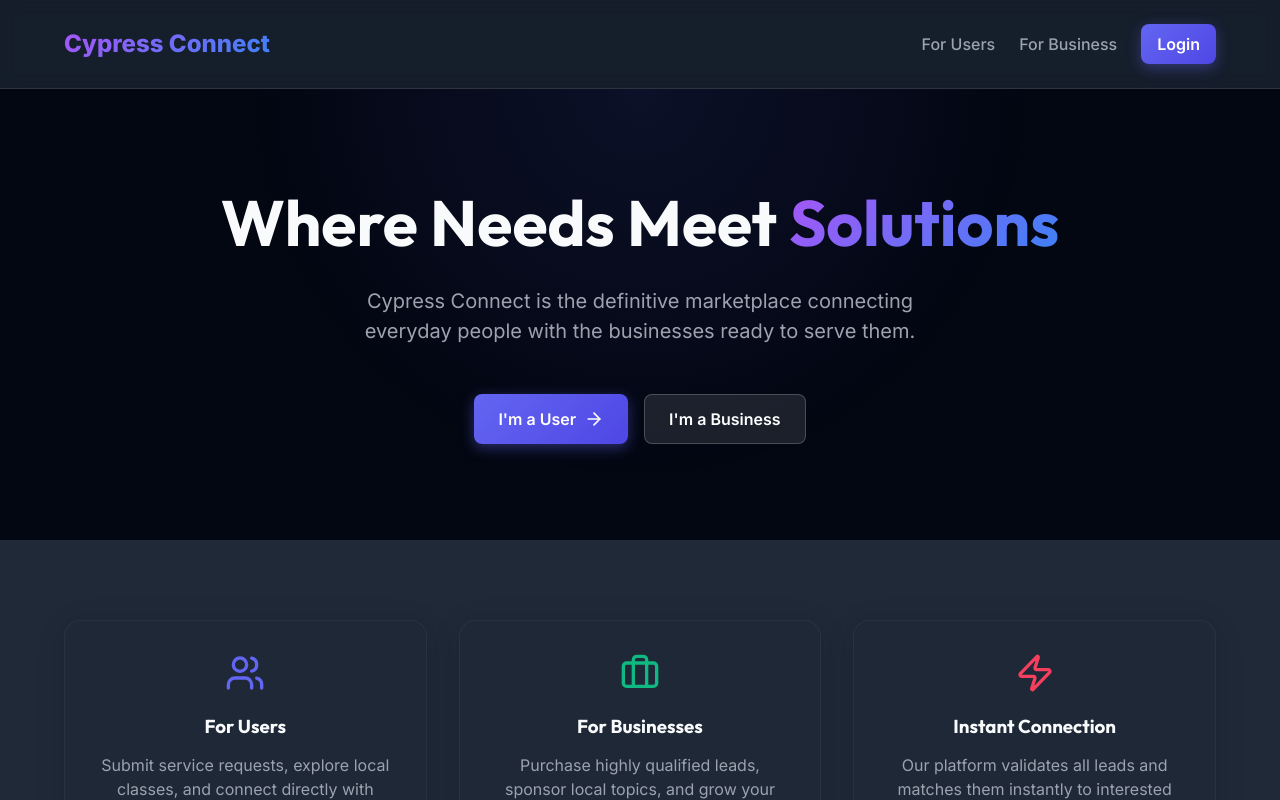
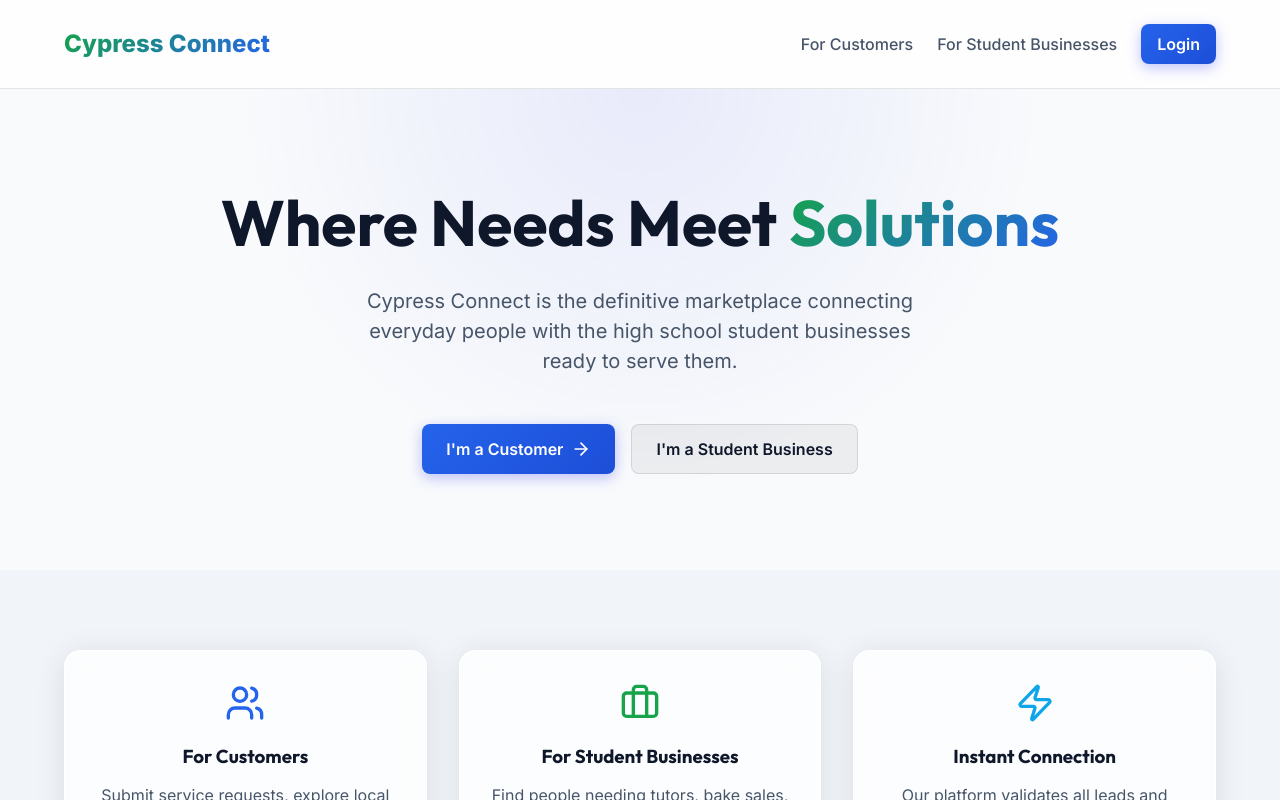
Before and after one commit to cypressconnect/cypress_connect, a React (Vite) app: page / in a window 1280 px wide. Shown: the top 800 px of the page. Built offline with nearby package versions, Linux system fonts and the light colour scheme.

Commit message:
Updated to light student business theme and updated copy

```diff
--- a/src/App.jsx
+++ b/src/App.jsx
@@ -26,8 +26,8 @@ const Navbar = () => {
           <span className="gradient-text">Cypress Connect</span>
         </Link>
         <div style={{ display: 'flex', gap: '1.5rem', alignItems: 'center' }}>
-          <Link to="/user" style={{ fontWeight: 500, color: 'var(--text-muted)' }}>For Users</Link>
-          <Link to="/business" style={{ fontWeight: 500, color: 'var(--text-muted)' }}>For Business</Link>
+          <Link to="/user" style={{ fontWeight: 500, color: 'var(--text-muted)' }}>For Customers</Link>
+          <Link to="/business" style={{ fontWeight: 500, color: 'var(--text-muted)' }}>For Student Businesses</Link>
 
           {user ? (
             <button onClick={handleLogout} className="btn btn-secondary" style={{ padding: '0.5rem 1rem' }}>Logout</button>
--- a/src/index.css
+++ b/src/index.css
@@ -2,23 +2,23 @@
 
 :root {
   /* Dynamic Modern Palette */
-  --primary: #6366f1;
-  --primary-hover: #4f46e5;
-  --secondary: #10b981;
-  --accent: #f43f5e;
+  --primary: #2563eb; /* Blue */
+  --primary-hover: #1d4ed8;
+  --secondary: #16a34a; /* Green */
+  --accent: #0ea5e9; /* Light Blue */
 
-  /* Dark Mode Base (Defaulting to sleek dark aesthetic per instructions) */
-  --bg-deep: #030712;
-  --bg-base: #111827;
-  --bg-surface: #1f2937;
-  --bg-elevated: #374151;
+  /* Light Mode Base */
+  --bg-deep: #f8fafc;
+  --bg-base: #ffffff;
+  --bg-surface: #f1f5f9;
+  --bg-elevated: #ffffff;
 
-  --text-main: #f9fafb;
-  --text-muted: #9ca3af;
+  --text-main: #0f172a;
+  --text-muted: #475569;
 
-  --border: rgba(255, 255, 255, 0.1);
-  --glass-bg: rgba(31, 41, 55, 0.7);
-  --glass-border: rgba(255, 255, 255, 0.05);
+  --border: rgba(0, 0, 0, 0.1);
+  --glass-bg: rgba(255, 255, 255, 0.8);
+  --glass-border: rgba(255, 255, 255, 1);
 }
 
 * {
@@ -96,18 +96,18 @@ button {
 }
 
 .btn-secondary {
-  background: rgba(255,255,255,0.1);
-  color: white;
-  border: 1px solid rgba(255,255,255,0.2);
+  background: rgba(0,0,0,0.05);
+  color: var(--text-main);
+  border: 1px solid rgba(0,0,0,0.1);
 }
 
 .btn-secondary:hover {
-  background: rgba(255,255,255,0.15);
+  background: rgba(0,0,0,0.1);
   transform: translateY(-2px);
 }
 
 .gradient-text {
-  background: linear-gradient(135deg, #a855f7, #3b82f6);
+  background: linear-gradient(135deg, var(--secondary), var(--primary));
   -webkit-background-clip: text;
   -webkit-text-fill-color: transparent;
   background-clip: text;
--- a/src/pages/BusinessPortal.jsx
+++ b/src/pages/BusinessPortal.jsx
@@ -7,9 +7,9 @@ const DashboardHome = () => (
     <h2 style={{ marginBottom: '1.5rem' }}>Business Dashboard</h2>
     <div style={{ display: 'grid', gridTemplateColumns: 'repeat(auto-fit, minmax(280px, 1fr))', gap: '1.5rem' }}>
       <div className="glass-panel" style={{ padding: '2rem', borderTop: '4px solid var(--primary)' }}>
-        <h3>Purchase Leads</h3>
-        <p style={{ color: 'var(--text-muted)', marginBottom: '1rem' }}>Browse and buy exclusive leads in your area.</p>
-        <Link to="buy-leads" className="btn btn-primary" style={{ display: 'inline-block' }}>Browse Leads</Link>
+        <h3>Find Customers</h3>
+        <p style={{ color: 'var(--text-muted)', marginBottom: '1rem' }}>Find people needing tutoring, food, or other services.</p>
+        <Link to="buy-leads" className="btn btn-primary" style={{ display: 'inline-block' }}>Browse Requests</Link>
       </div>
       <div className="glass-panel" style={{ padding: '2rem', borderTop: '4px solid var(--secondary)' }}>
         <h3>Purchase Topics</h3>
@@ -28,22 +28,22 @@ const DashboardHome = () => (
 const BuyLeads = () => (
   <div className="animate-fade-in">
     <div style={{ display: 'flex', justifyContent: 'space-between', alignItems: 'center', marginBottom: '2rem' }}>
-      <h2>Available Leads</h2>
+      <h2>Customer Requests</h2>
       <span style={{ padding: '0.5rem 1rem', background: 'rgba(99,102,241,0.1)', color: 'var(--primary)', borderRadius: '8px', fontWeight: 'bold' }}>Credit Balance: $150</span>
     </div>
     <div className="glass-panel" style={{ padding: '1.5rem', marginBottom: '1rem', display: 'flex', justifyContent: 'space-between', alignItems: 'center' }}>
       <div>
-        <h4 style={{ marginBottom: '0.25rem' }}>Looking for Weekly Cleaning M-F</h4>
-        <p style={{ color: 'var(--text-muted)', fontSize: '0.875rem' }}>Submitted 2 hours ago &middot; Dallas, TX</p>
+        <h4 style={{ marginBottom: '0.25rem' }}>Looking for AP Math Tutoring</h4>
+        <p style={{ color: 'var(--text-muted)', fontSize: '0.875rem' }}>Submitted 2 hours ago &middot; High School</p>
       </div>
-      <button className="btn btn-primary">Buy for $25</button>
+      <button className="btn btn-primary">Buy Connect for $5</button>
     </div>
     <div className="glass-panel" style={{ padding: '1.5rem', marginBottom: '1rem', display: 'flex', justifyContent: 'space-between', alignItems: 'center' }}>
       <div>
-        <h4 style={{ marginBottom: '0.25rem' }}>Emergency Plumber Needed</h4>
+        <h4 style={{ marginBottom: '0.25rem' }}>Want to buy 2 dozen custom cookies</h4>
         <p style={{ color: 'var(--text-muted)', fontSize: '0.875rem' }}>Submitted 10 mins ago &middot; Auto-verified</p>
       </div>
-      <button className="btn btn-primary">Buy for $40</button>
+      <button className="btn btn-primary">Buy Connect for $3</button>
     </div>
   </div>
 );
@@ -64,11 +64,11 @@ const AddService = () => (
     <form style={{ display: 'flex', flexDirection: 'column', gap: '1rem', maxWidth: '600px' }}>
       <div>
         <label style={{ display: 'block', marginBottom: '0.5rem', color: 'var(--text-muted)' }}>Title/Name</label>
-        <input type="text" placeholder="e.g. Advanced Yoga Saturday" style={{ width: '100%', padding: '0.75rem', borderRadius: '8px', border: '1px solid var(--border)', background: 'var(--bg-elevated)', color: 'white' }} />
+        <input type="text" placeholder="e.g. AP Physics Tutoring" style={{ width: '100%', padding: '0.75rem', borderRadius: '8px', border: '1px solid var(--border)', background: 'var(--bg-elevated)', color: 'var(--text-main)' }} />
       </div>
       <div>
         <label style={{ display: 'block', marginBottom: '0.5rem', color: 'var(--text-muted)' }}>Description</label>
-        <textarea rows={4} style={{ width: '100%', padding: '0.75rem', borderRadius: '8px', border: '1px solid var(--border)', background: 'var(--bg-elevated)', color: 'white' }}></textarea>
+        <textarea rows={4} style={{ width: '100%', padding: '0.75rem', borderRadius: '8px', border: '1px solid var(--border)', background: 'var(--bg-elevated)', color: 'var(--text-main)' }}></textarea>
       </div>
       <button type="submit" className="btn btn-primary" style={{ alignSelf: 'flex-start' }}>Post Service</button>
     </form>
@@ -82,9 +82,9 @@ export default function BusinessPortal() {
     <div className="container" style={{ padding: '2rem 1.5rem', display: 'flex', gap: '2rem', minHeight: '80vh' }}>
       <aside style={{ width: '250px', display: 'flex', flexDirection: 'column', gap: '0.5rem' }}>
         <Link to="" className="btn btn-secondary" style={{ justifyContent: 'flex-start' }}>Dashboard</Link>
-        <Link to="buy-leads" className="btn btn-secondary" style={{ justifyContent: 'flex-start' }}>Buy Leads</Link>
-        <Link to="buy-topics" className="btn btn-secondary" style={{ justifyContent: 'flex-start' }}>Buy Topics</Link>
-        <Link to="add-service" className="btn btn-secondary" style={{ justifyContent: 'flex-start' }}>Add Service</Link>
+        <Link to="buy-leads" className="btn btn-secondary" style={{ justifyContent: 'flex-start' }}>Find Customers</Link>
+        <Link to="buy-topics" className="btn btn-secondary" style={{ justifyContent: 'flex-start' }}>Sponsorships</Link>
+        <Link to="add-service" className="btn btn-secondary" style={{ justifyContent: 'flex-start' }}>Add Service/Class</Link>
       </aside>
       <main style={{ flex: 1 }}>
         {!user && <div style={{ marginBottom: '2rem', padding: '1rem', background: 'rgba(244,63,94,0.1)', color: 'var(--accent)', borderRadius: '8px' }}>Please login to complete business transactions.</div>}
--- a/src/pages/Home.jsx
+++ b/src/pages/Home.jsx
@@ -11,14 +11,14 @@ export default function Home() {
             Where Needs Meet <span className="gradient-text">Solutions</span>
           </h1>
           <p style={{ fontSize: '1.25rem', color: 'var(--text-muted)', maxWidth: '600px', margin: '0 auto 3rem auto' }}>
-            Cypress Connect is the definitive marketplace connecting everyday people with the businesses ready to serve them.
+            Cypress Connect is the definitive marketplace connecting everyday people with the high school student businesses ready to serve them.
           </p>
           <div style={{ display: 'flex', gap: '1rem', justifyContent: 'center' }}>
             <Link to="/user" className="btn btn-primary">
-              I'm a User <ArrowRight size={20} />
+              I'm a Customer <ArrowRight size={20} />
             </Link>
             <Link to="/business" className="btn btn-secondary">
-              I'm a Business
+              I'm a Student Business
             </Link>
           </div>
         </div>
@@ -29,14 +29,14 @@ export default function Home() {
           <div style={{ display: 'grid', gridTemplateColumns: 'repeat(auto-fit, minmax(300px, 1fr))', gap: '2rem' }}>
             <div className="glass-panel" style={{ padding: '2rem', textAlign: 'center' }}>
               <Users size={40} color="var(--primary)" style={{ marginBottom: '1rem' }} />
-              <h3 style={{ marginBottom: '1rem' }}>For Users</h3>
-              <p style={{ color: 'var(--text-muted)' }}>Submit service requests, explore local classes, and connect directly with professionals.</p>
+              <h3 style={{ marginBottom: '1rem' }}>For Customers</h3>
+              <p style={{ color: 'var(--text-muted)' }}>Submit service requests, explore local classes, and support student entrepreneurs.</p>
             </div>
 
             <div className="glass-panel" style={{ padding: '2rem', textAlign: 'center' }}>
               <Briefcase size={40} color="var(--secondary)" style={{ marginBottom: '1rem' }} />
-              <h3 style={{ marginBottom: '1rem' }}>For Businesses</h3>
-              <p style={{ color: 'var(--text-muted)' }}>Purchase highly qualified leads, sponsor local topics, and grow your service offerings.</p>
+              <h3 style={{ marginBottom: '1rem' }}>For Student Businesses</h3>
+              <p style={{ color: 'var(--text-muted)' }}>Find people needing tutors, bake sales, odd jobs, and grow your student business.</p>
             </div>
 
             <div className="glass-panel" style={{ padding: '2rem', textAlign: 'center' }}>
--- a/src/pages/UserPortal.jsx
+++ b/src/pages/UserPortal.jsx
@@ -7,9 +7,9 @@ const DashboardHome = () => (
     <h2 style={{ marginBottom: '1.5rem' }}>User Dashboard</h2>
     <div style={{ display: 'grid', gridTemplateColumns: 'repeat(auto-fit, minmax(280px, 1fr))', gap: '1.5rem' }}>
       <div className="glass-panel" style={{ padding: '2rem' }}>
-        <h3>Submit a Lead</h3>
+        <h3>Request a Service</h3>
         <p style={{ color: 'var(--text-muted)', marginBottom: '1rem' }}>Looking for a service? Submit your request.</p>
-        <Link to="submit-lead" className="btn btn-primary" style={{ display: 'inline-block' }}>Submit Lead</Link>
+        <Link to="submit-lead" className="btn btn-primary" style={{ display: 'inline-block' }}>Submit Request</Link>
       </div>
       <div className="glass-panel" style={{ padding: '2rem' }}>
         <h3>Topics</h3>
@@ -22,21 +22,33 @@ const DashboardHome = () => (
 
 const SubmitLead = () => (
   <div className="animate-fade-in glass-panel" style={{ padding: '2rem' }}>
-    <h2 style={{ marginBottom: '1rem' }}>Submit a Lead</h2>
-    <p style={{ color: 'var(--text-muted)', marginBottom: '2rem' }}>Fill out the details below. Businesses will contact you.</p>
+    <h2 style={{ marginBottom: '1rem' }}>Request a Service</h2>
+    <p style={{ color: 'var(--text-muted)', marginBottom: '2rem' }}>Fill out the details below. Student businesses will contact you.</p>
     <form style={{ display: 'flex', flexDirection: 'column', gap: '1rem', maxWidth: '600px' }}>
       <div>
+        <label style={{ display: 'block', marginBottom: '0.5rem', color: 'var(--text-muted)' }}>Name</label>
+        <input type="text" placeholder="Your Name" style={{ width: '100%', padding: '0.75rem', borderRadius: '8px', border: '1px solid var(--border)', background: 'var(--bg-elevated)', color: 'var(--text-main)' }} />
+      </div>
+      <div>
+        <label style={{ display: 'block', marginBottom: '0.5rem', color: 'var(--text-muted)' }}>Phone Number</label>
+        <input type="tel" placeholder="(123) 456-7890" style={{ width: '100%', padding: '0.75rem', borderRadius: '8px', border: '1px solid var(--border)', background: 'var(--bg-elevated)', color: 'var(--text-main)' }} />
+      </div>
+      <div>
+        <label style={{ display: 'block', marginBottom: '0.5rem', color: 'var(--text-muted)' }}>Email</label>
+        <input type="email" placeholder="you@example.com" style={{ width: '100%', padding: '0.75rem', borderRadius: '8px', border: '1px solid var(--border)', background: 'var(--bg-elevated)', color: 'var(--text-main)' }} />
+      </div>
+      <div>
         <label style={{ display: 'block', marginBottom: '0.5rem', color: 'var(--text-muted)' }}>Service Category</label>
-        <select style={{ width: '100%', padding: '0.75rem', borderRadius: '8px', border: '1px solid var(--border)', background: 'var(--bg-elevated)', color: 'white' }}>
-          <option>Plumbing</option>
+        <select style={{ width: '100%', padding: '0.75rem', borderRadius: '8px', border: '1px solid var(--border)', background: 'var(--bg-elevated)', color: 'var(--text-main)' }}>
           <option>Tutoring</option>
-          <option>Home Cleaning</option>
-          <option>Personal Training</option>
+          <option>Food & Bake Sales</option>
+          <option>Odd Jobs & Errands</option>
+          <option>Event Tickets / Organization</option>
         </select>
       </div>
       <div>
         <label style={{ display: 'block', marginBottom: '0.5rem', color: 'var(--text-muted)' }}>Description</label>
-        <textarea rows={4} placeholder="Describe exactly what you need..." style={{ width: '100%', padding: '0.75rem', borderRadius: '8px', border: '1px solid var(--border)', background: 'var(--bg-elevated)', color: 'white' }}></textarea>
+        <textarea rows={4} placeholder="Describe exactly what you need..." style={{ width: '100%', padding: '0.75rem', borderRadius: '8px', border: '1px solid var(--border)', background: 'var(--bg-elevated)', color: 'var(--text-main)' }}></textarea>
       </div>
       <button type="submit" className="btn btn-primary" style={{ alignSelf: 'flex-start' }}>Submit Request</button>
     </form>
@@ -49,11 +61,11 @@ const Topics = () => (
     <p style={{ color: 'var(--text-muted)', marginBottom: '2rem' }}>Join topic groups. Organizers will be notified of your interest.</p>
     <div style={{ display: 'flex', gap: '1rem', flexWrap: 'wrap' }}>
       <div className="glass-panel" style={{ padding: '1.5rem', flex: '1 1 300px' }}>
-        <h4 style={{ marginBottom: '0.5rem' }}>Yoga in the Park</h4>
+        <h4 style={{ marginBottom: '0.5rem' }}>AP Physics Study Group</h4>
         <button className="btn btn-secondary" style={{ padding: '0.5rem 1rem' }}>Express Interest</button>
       </div>
       <div className="glass-panel" style={{ padding: '1.5rem', flex: '1 1 300px' }}>
-        <h4 style={{ marginBottom: '0.5rem' }}>Local Tech Meetup</h4>
+        <h4 style={{ marginBottom: '0.5rem' }}>Friday Football Tailgate</h4>
         <button className="btn btn-secondary" style={{ padding: '0.5rem 1rem' }}>Express Interest</button>
       </div>
     </div>
@@ -67,7 +79,7 @@ export default function UserPortal() {
     <div className="container" style={{ padding: '2rem 1.5rem', display: 'flex', gap: '2rem', minHeight: '80vh' }}>
       <aside style={{ width: '250px', display: 'flex', flexDirection: 'column', gap: '0.5rem' }}>
         <Link to="" className="btn btn-secondary" style={{ justifyContent: 'flex-start' }}>Dashboard</Link>
-        <Link to="submit-lead" className="btn btn-secondary" style={{ justifyContent: 'flex-start' }}>Submit Lead</Link>
+        <Link to="submit-lead" className="btn btn-secondary" style={{ justifyContent: 'flex-start' }}>Request Service</Link>
         <Link to="topics" className="btn btn-secondary" style={{ justifyContent: 'flex-start' }}>Topics</Link>
       </aside>
       <main style={{ flex: 1 }}>
```
